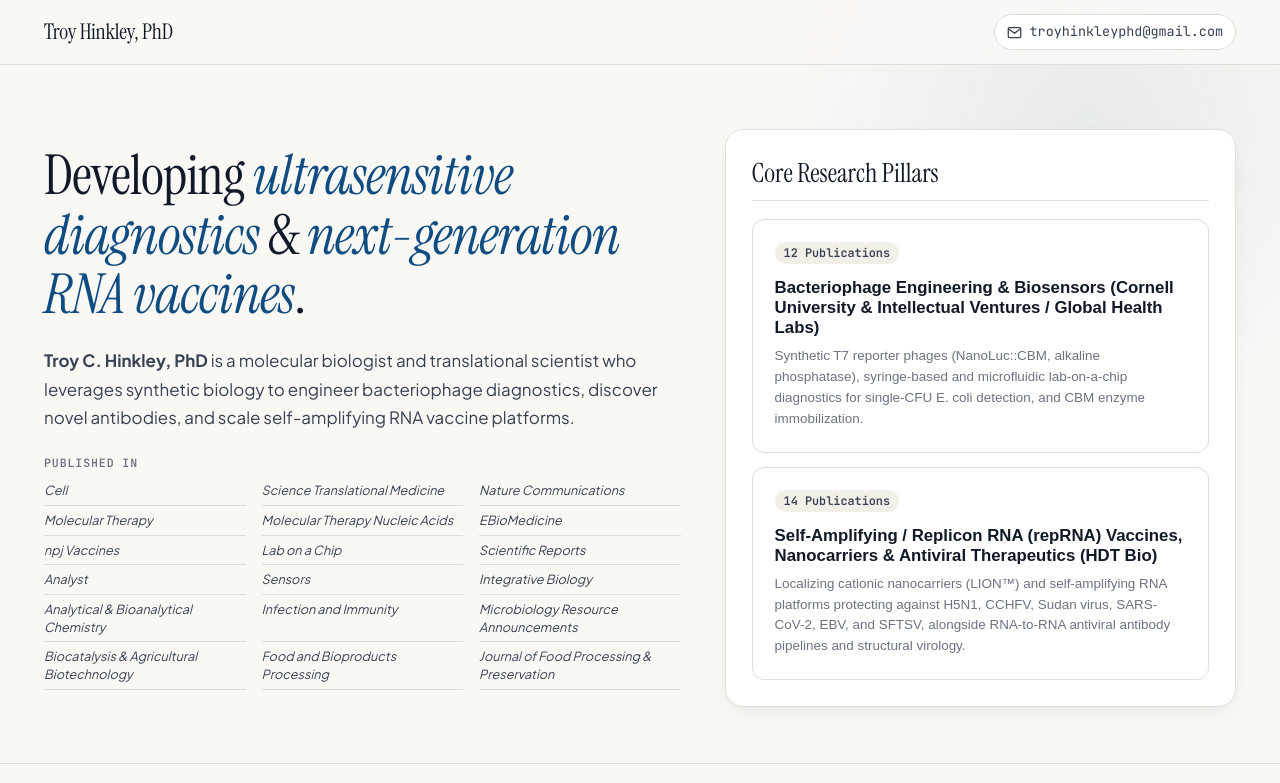
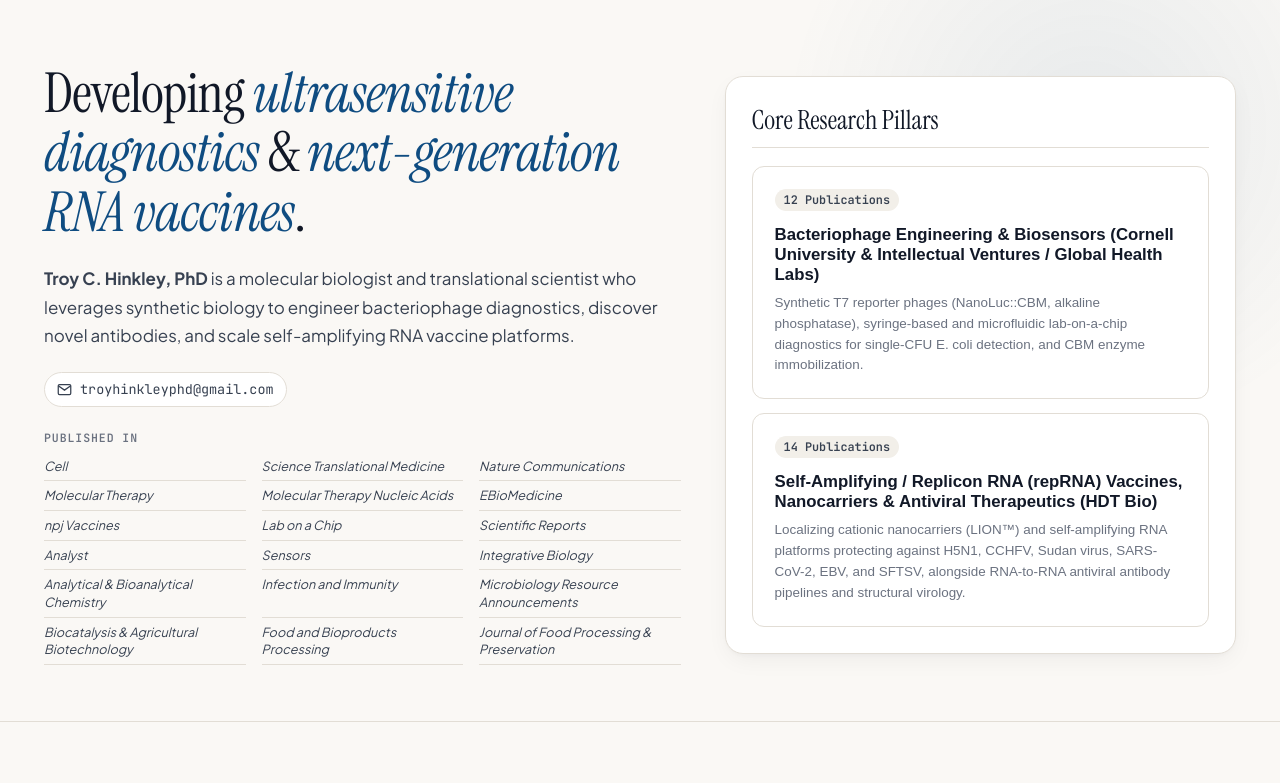
Before and after one commit to troyhinkley/portfolio, a plain HTML site: page index.html in a window 1280 px wide. Shown: the top 783 px of the page. Drawn offline with Linux system fonts and the light colour scheme.

Commit message:
Add scroll-triggered sticky section-jump header and hero contact button

```diff
--- a/app.js
+++ b/app.js
@@ -947,6 +947,20 @@ function initPortfolio() {
     renderPublications();
   });
 
+  // Sticky Header reveal after scrolling past Hero Section
+  const stickyHeader = document.getElementById('sticky-header');
+  const heroSection = document.getElementById('hero-section');
+  if (stickyHeader && heroSection) {
+    const updateStickyHeader = () => {
+      const heroBottom = heroSection.getBoundingClientRect().bottom;
+      const shouldShow = heroBottom <= 0;
+      stickyHeader.classList.toggle('is-visible', shouldShow);
+      stickyHeader.setAttribute('aria-hidden', String(!shouldShow));
+    };
+    window.addEventListener('scroll', updateStickyHeader, { passive: true });
+    updateStickyHeader();
+  }
+
   // Delegated click listener for publication title accordion drawers
   document.addEventListener('click', e => {
     const btn = e.target.closest('.pub-title-btn');
--- a/index.html
+++ b/index.html
@@ -18,24 +18,20 @@
 <body>
   <div class="ambient-glow" aria-hidden="true"></div>
 
-  <!-- Top Header Bar -->
-  <header class="site-header">
+  <!-- Sticky Section-Jump Header (revealed on scroll past hero) -->
+  <header id="sticky-header" class="site-header" aria-hidden="true">
     <div class="container nav-container">
       <a href="#top" class="header-brand">Troy Hinkley, PhD</a>
-      <a href="mailto:troyhinkleyphd@gmail.com" class="header-email">
-        <svg width="15" height="15" viewBox="0 0 24 24" fill="none" stroke="currentColor" stroke-width="2"
-          aria-hidden="true">
-          <rect x="2" y="4" width="20" height="16" rx="2" />
-          <polyline points="22,6 12,13 2,6" />
-        </svg>
-        <span>troyhinkleyphd@gmail.com</span>
-      </a>
+      <span class="header-sep" aria-hidden="true">|</span>
+      <a href="#publications" class="header-jump-link">Publications</a>
+      <span class="header-sep" aria-hidden="true">|</span>
+      <a href="mailto:troyhinkleyphd@gmail.com" class="header-jump-link">Contact</a>
     </div>
   </header>
 
   <main id="top">
     <!-- Hero Section -->
-    <section class="hero-section">
+    <section id="hero-section" class="hero-section">
       <div class="container hero-grid">
         <div class="hero-content">
           <h1 class="hero-title">
@@ -47,6 +43,16 @@
             synthetic biology to engineer bacteriophage diagnostics, discover novel antibodies, and
             scale self-amplifying RNA vaccine platforms.
           </p>
+          <div class="hero-contact-row">
+            <a href="mailto:troyhinkleyphd@gmail.com" class="header-email">
+              <svg width="15" height="15" viewBox="0 0 24 24" fill="none" stroke="currentColor" stroke-width="2"
+                aria-hidden="true">
+                <rect x="2" y="4" width="20" height="16" rx="2" />
+                <polyline points="22,6 12,13 2,6" />
+              </svg>
+              <span>troyhinkleyphd@gmail.com</span>
+            </a>
+          </div>
           <div class="hero-journals">
             <span class="hero-journals-label">Published in</span>
             <div class="journals-grid">
--- a/styles.css
+++ b/styles.css
@@ -124,33 +124,68 @@ body {
 
 /* Header & Navigation */
 .site-header {
-  position: sticky;
+  position: fixed;
   top: 0;
+  left: 0;
+  right: 0;
   z-index: 50;
-  background: color-mix(in srgb, var(--bg-primary) 88%, transparent);
+  background: color-mix(in srgb, var(--bg-primary) 92%, transparent);
   backdrop-filter: blur(14px);
   -webkit-backdrop-filter: blur(14px);
   border-bottom: 1px solid var(--border-color);
+  transform: translateY(-100%);
+  opacity: 0;
+  pointer-events: none;
+  transition: transform 0.22s ease, opacity 0.22s ease;
+}
+
+.site-header.is-visible {
+  transform: translateY(0);
+  opacity: 1;
+  pointer-events: auto;
 }
 
 .nav-container {
   display: flex;
   align-items: center;
-  justify-content: space-between;
-  flex-wrap: wrap;
-  min-height: 64px;
-  padding-top: 10px;
-  padding-bottom: 10px;
-  gap: 12px 24px;
+  justify-content: center;
+  min-height: 46px;
+  padding-top: 6px;
+  padding-bottom: 6px;
+  gap: 14px;
+  white-space: nowrap;
 }
 
 .header-brand {
   text-decoration: none;
   color: var(--text-primary);
   font-family: var(--font-serif);
-  font-size: 1.35rem;
+  font-size: 1.12rem;
   font-weight: 400;
   letter-spacing: -0.01em;
+}
+
+.header-sep {
+  color: var(--border-strong);
+  font-size: 0.85rem;
+  user-select: none;
+}
+
+.header-jump-link {
+  text-decoration: none;
+  color: var(--text-secondary);
+  font-family: var(--font-sans);
+  font-size: 0.86rem;
+  font-weight: 600;
+  transition: color 0.15s ease;
+}
+
+.header-jump-link:hover {
+  color: var(--accent-primary);
+}
+
+.hero-contact-row {
+  margin-bottom: 22px;
 }
 
 .header-email {
```
